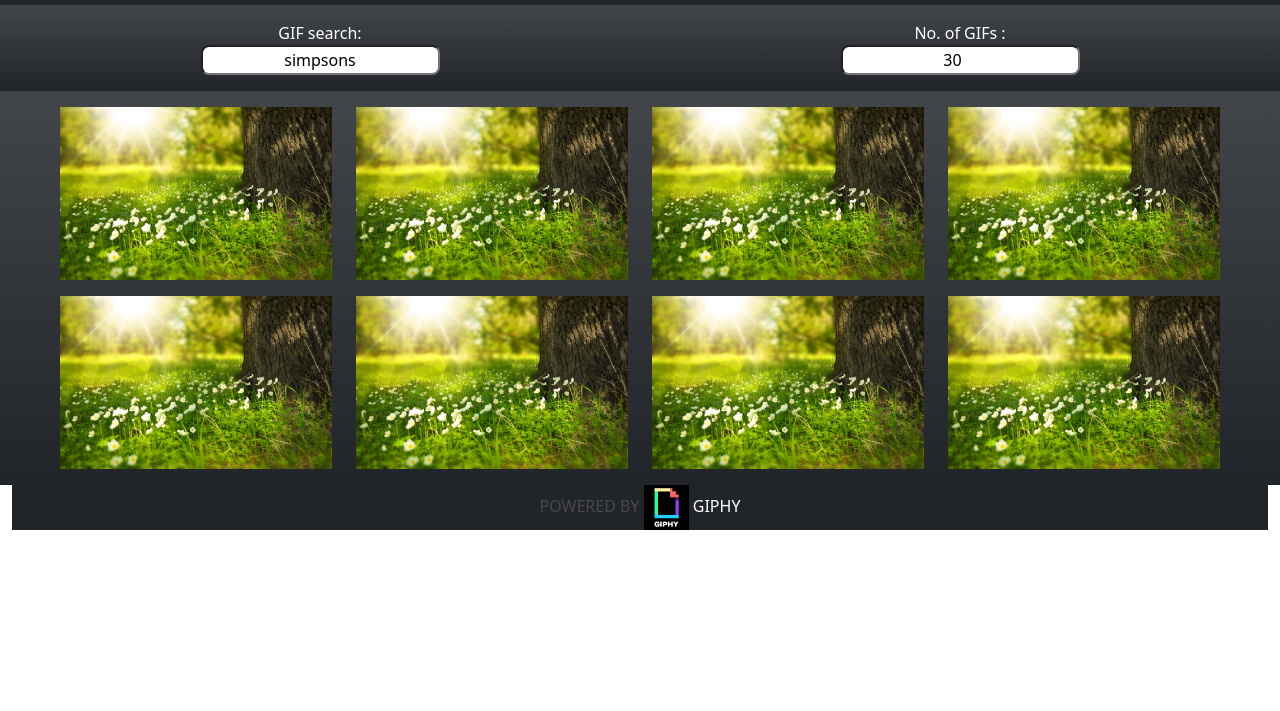
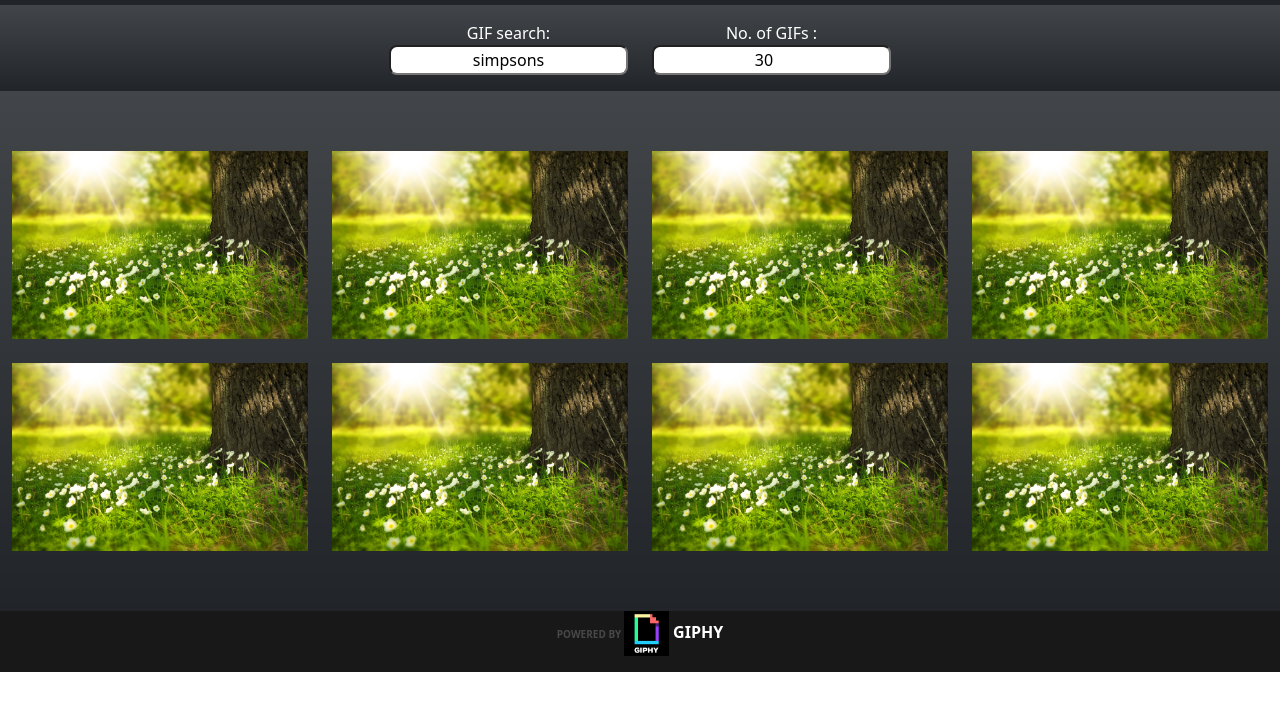
Before and after one commit to justinjames92/javascriptProject, a plain HTML site: page index.html in a window 1280 px wide. Shown: the part 51-762 px from the top of the page. Drawn offline with nearby package versions, Linux system fonts and the light colour scheme.

Commit message:
made it responsive for small devices

```diff
--- a/index.html
+++ b/index.html
@@ -42,12 +42,12 @@
             </div>
         </div>
     </nav>
-    <section class=" optionColor optionBox ">
+    <section class="inputSection optionColor optionBox text-center">
         <div class="container-fluid bg-dark bg-gradient">
             <div class="row  py-3  ">
 
                 <div class="col-md-6 col-sm-12 ">
-                    <div class="text-center">
+                    <div class="gifSearch">
                         <label>GIF search:</label><br>
                         <input type="text" placeholder="" value="simpsons">
                     </div>
@@ -55,7 +55,7 @@
 
 
                 <div class="col-md-6 col-sm-12">
-                    <div class="text-center">
+                    <div class="gifCount">
                         <label>No. of GIFs :</label><br>
                         <input type=number placeholder="" value=30>
                     </div>
@@ -65,15 +65,14 @@
             </div>
         </div>
     </section>
-    <section>
-        <div class="container-fluid bg-dark bg-gradient ">
-            <div class=" px-5 py-3">
-                <div class="row alignImages">
+    <section class="giphyImages py-5 bg-dark bg-gradient ">
+        <div class="container-fluid ">
+            <div class="row ">
                 <div class="col-md-3 col-sm-12">
 
                     <img src="/images/flowers-g9f25b2e33_1920.jpg" width="100%">
                 </div>
-                    <div class="col-md-3 col-sm-12 mb-3">
+                <div class="col-md-3 col-sm-12 ">
                     <img src="/images/flowers-g9f25b2e33_1920.jpg" width="100%">
                 </div>
                 <div class="col-md-3 col-sm-12">
@@ -98,21 +97,22 @@
 
             </div>
         </div>
-        </div>
     </section>
-    <div class="container-fluid">
-        <div class="bg-dark footer text-center">
+    <section class="footer   ">
+        <div class="container-fluid  ">
+            <div class=" text-center">
                 <div class="row  ">
                     <div class="col-md-12 col-sm-12">
-                    <label> <span>
+                        <p> <span>
                                 POWERED BY </span> <img src="/images/GIPHY ICON.png" width="45" height="45"> GIPHY
-                    </label>
+                        </p>
                     </div>
 
                 </div>
             </div>
 
         </div>
+    </section>
 
 
 
--- a/style.css
+++ b/style.css
@@ -6,7 +6,8 @@
   text-align: center;
 }
 
-.navbar a {
+.navbar a,
+.navbar a:hover {
   color: white;
 }
 
@@ -14,21 +15,39 @@
 .navbar-nav .show > .nav-link {
   color: white;
 }
-.footer span {
+.footer {
+  background-color: rgb(25, 24, 24);
+}
+.footer p span {
   color: rgb(73, 72, 72);
+  font-size: 10px;
 }
-.footer label {
+.footer p {
   color: white;
-  padding: 20, 0;
+  font-weight: 800;
+}
+.inputSection .gifSearch {
+  float: right;
+}
+.inputSection .gifCount {
+  float: left;
+}
+.giphyImages img {
+  margin: 12px 0;
 }
 @media (min-width: 568px) and (max-width: 798px) {
+  .navbar-brand {
+    padding-left: 2rem;
+  }
   .navbar .navbar-nav {
     text-align: center;
-    padding-top: 3%;
+    margin: 2rem 0;
+  }
+  .inputSection .gifSearch {
+    float: none;
+  }
+
+  .inputSection .gifCount {
+    float: none;
   }
 }
-@media (min-width: 568px) and (max-width: 798px) {
-  .alignImages {
-    padding: 5px, 0px;
-  }
-}
```
Lines whose indentation alone changed are shown as unchanged.
